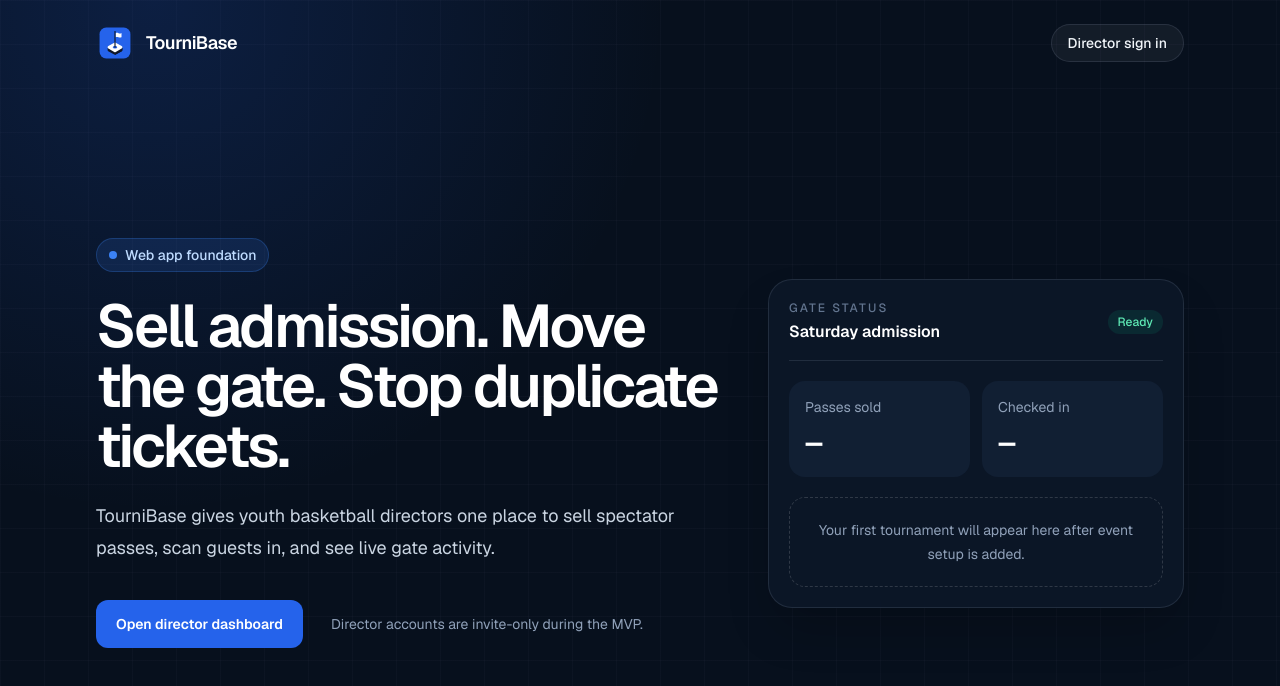
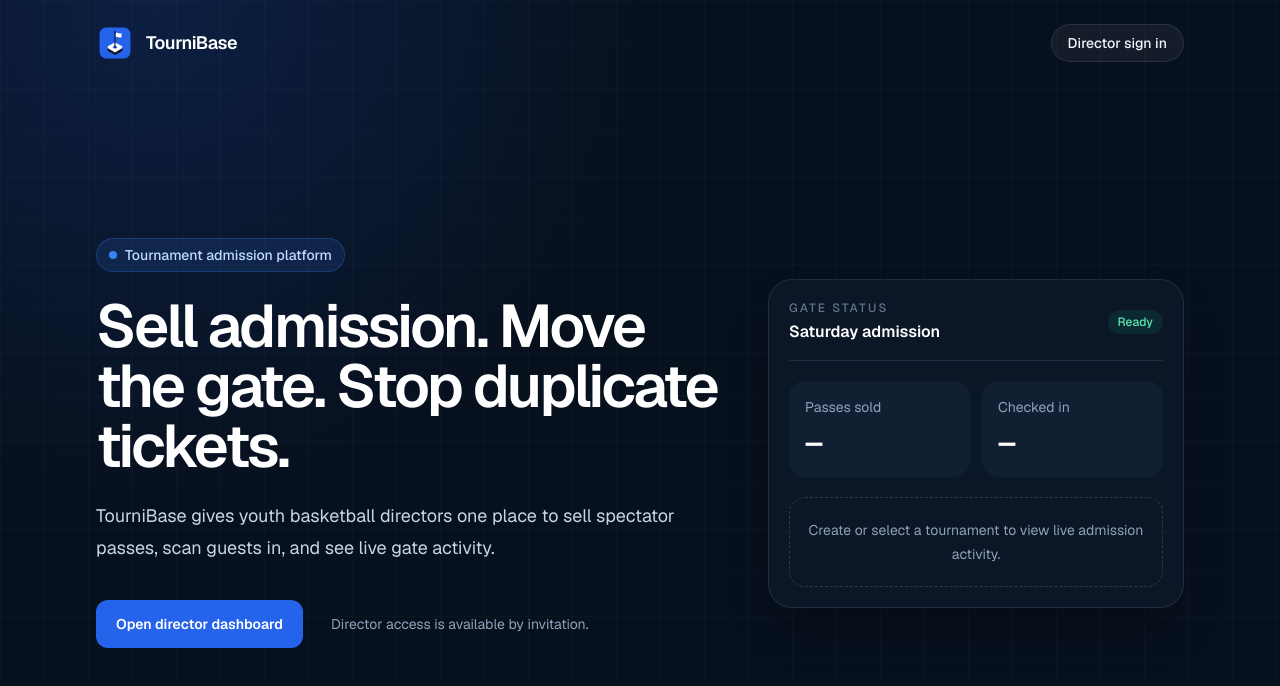
Before and after one commit to LukeShew/tournibase-web-app, a Next.js app: page / in a window 1280 px wide. Shown: the top 686 px of the page. Built offline with nearby package versions, Linux system fonts and the light colour scheme; no server answers.

Commit message:
Polish customer-facing web app copy

```diff
--- a/src/app/login/page.tsx
+++ b/src/app/login/page.tsx
@@ -29,7 +29,7 @@ export default async function LoginPage() {
           </p>
           <LoginForm />
           <p className="mt-6 text-center text-sm leading-6 text-slate-500">
-            Director accounts are created by invitation during the MVP.
+            Director accounts are provisioned by invitation.
           </p>
         </div>
       </section>
--- a/src/app/page.tsx
+++ b/src/app/page.tsx
@@ -26,7 +26,7 @@ export default async function Home() {
         <div>
           <div className="mb-6 inline-flex items-center gap-2 rounded-full border border-brand/25 bg-brand-soft px-3 py-1.5 text-sm font-medium text-blue-200">
             <span className="h-2 w-2 rounded-full bg-brand" />
-            Web app foundation
+            Tournament admission platform
           </div>
           <h1 className="max-w-3xl text-5xl font-semibold tracking-[-0.045em] text-white sm:text-6xl">
             Sell admission. Move the gate. Stop duplicate tickets.
@@ -43,7 +43,7 @@ export default async function Home() {
               Open director dashboard
             </Link>
             <span className="inline-flex min-h-12 items-center justify-center px-4 text-sm text-slate-400">
-              Director accounts are invite-only during the MVP.
+              Director access is available by invitation.
             </span>
           </div>
         </div>
@@ -71,7 +71,7 @@ export default async function Home() {
             </div>
           </div>
           <div className="rounded-2xl border border-dashed border-white/15 px-4 py-5 text-center text-sm leading-6 text-slate-400">
-            Your first tournament will appear here after event setup is added.
+            Create or select a tournament to view live admission activity.
           </div>
         </div>
       </section>
```
Also changed, not shown: 1 other file (tests, documents, lock files or other folders).
